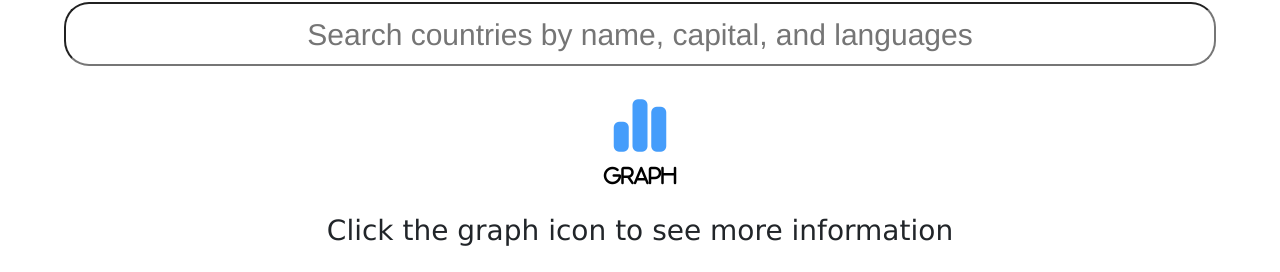
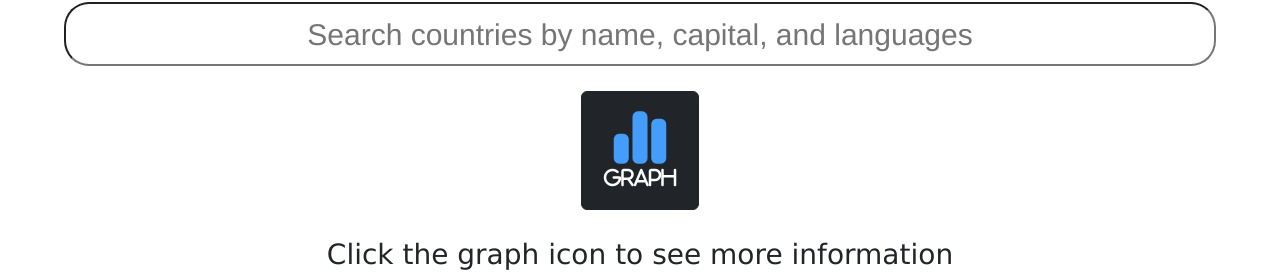
Before and after one commit to Calebmwhittaker/Countries-API-Project, a React (Create React App) app: page / in a window 1280 px wide. Shown: the part 146-418 px from the top of the page. Built offline with nearby package versions, Linux system fonts and the light colour scheme; no server answers.

Commit message:
Formatted graph button

```diff
--- a/src/assets/styles/Icon.css
+++ b/src/assets/styles/Icon.css
@@ -5,11 +5,11 @@ i {
     padding: 10px
 }
 
-i:hover {
+/* i:hover {
     cursor: pointer;
     box-shadow: 2px 3px 5px black;
-}
+} */
 
-i:active {
+/* i:active {
     box-shadow: 2px 3px 10px gray;
-}
+} */
--- a/src/parts/main/Main.js
+++ b/src/parts/main/Main.js
@@ -5,7 +5,7 @@ import Graph from "../../components/Graph.js";
 import Countries from "../../components/Countries.js";
 
 const Main = (props) => {
-  const { handleChange, handleClick, data, query, graph } = props.mainData;
+  const { handleChange, handleClick, data, query } = props.mainData;
   const CountriesData = {
     data: data,
     query: query,
@@ -21,11 +21,12 @@ const Main = (props) => {
           style={{ textDecoration: "none", color: "black", fontSize: "30px" }}
           href="#graph-container"
         >
+          <button className="btn btn-dark" style={{ marginBottom: "40px" }}>
             <i
               style={{
                 fontSize: "60px",
-              marginBottom: "20px",
                 color: "#459dfb",
+                marginBottom: "5px",
               }}
               onClick={handleClick}
               className="fa-solid fa-chart-simple"
@@ -34,13 +35,13 @@ const Main = (props) => {
                 style={{
                   fontSize: "20px",
                   display: "block",
-                padding: "10px 0px",
-                color: "black",
+                  color: "white",
                 }}
               >
                 Graph
               </span>
             </i>
+          </button>
         </a>
         <h3
           style={{
```
Lines whose indentation alone changed are shown as unchanged.
